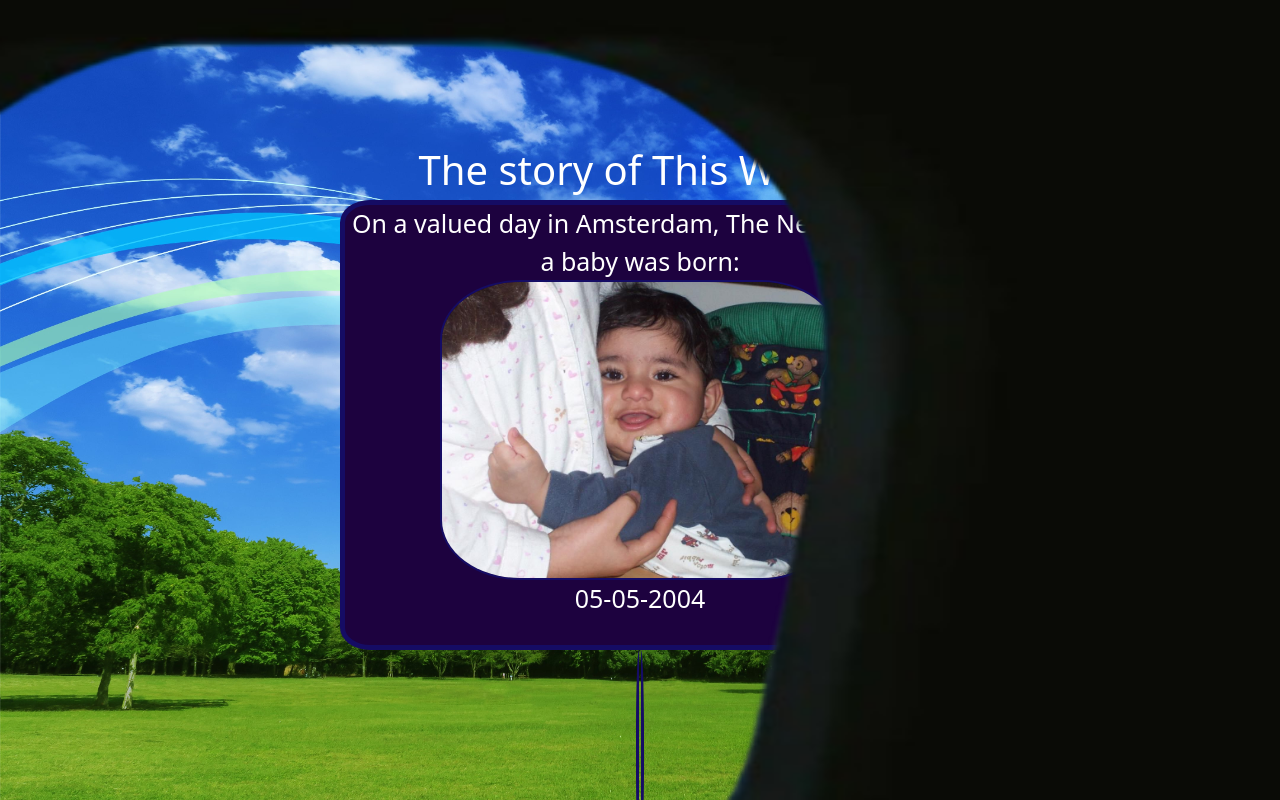
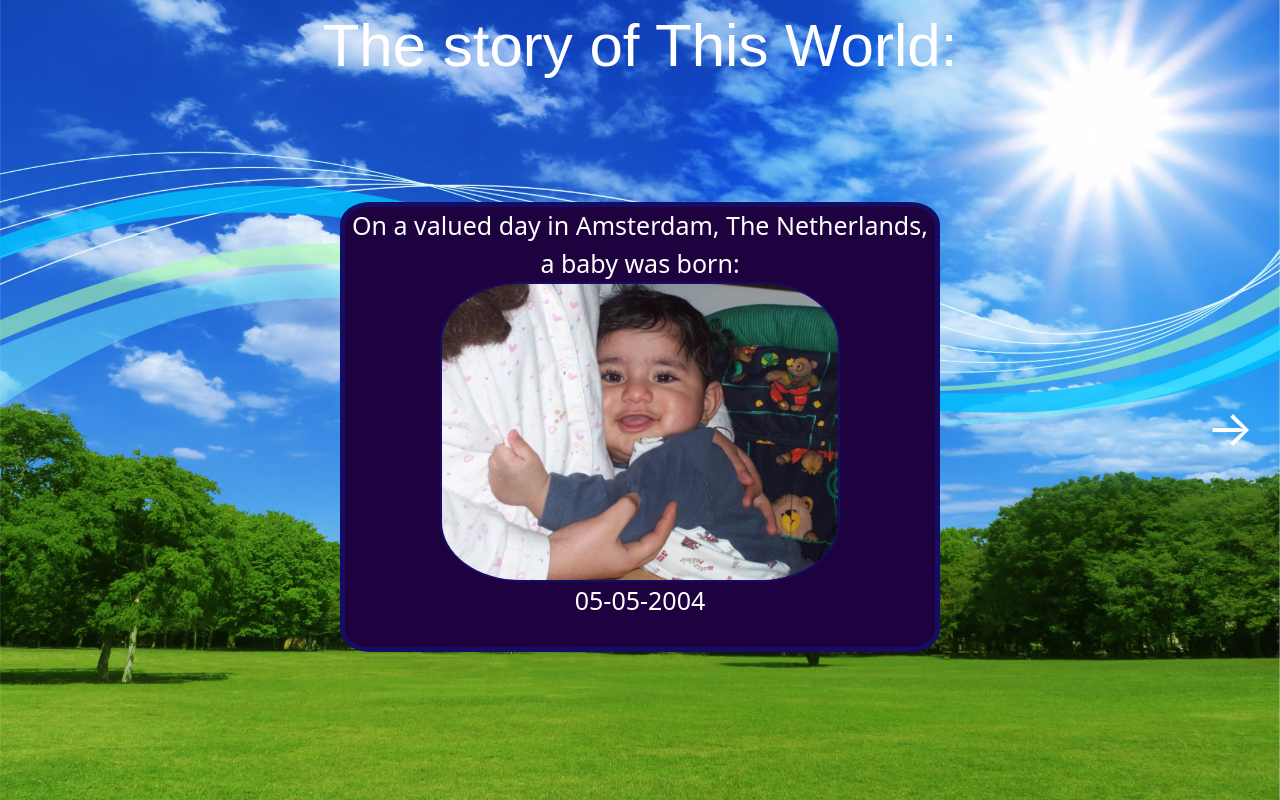
Before and after one commit to Jubin2004/jubin-website, a React (Vite) app: page /AppListGroup in a window 1280 px wide. Shown: the top 800 px of the page. Built offline with nearby package versions, Linux system fonts and the light colour scheme; a web font is replaced by a local one.

Commit message:
web-2: containers switch, removed plane window

```diff
--- a/src/AppListGroup.css
+++ b/src/AppListGroup.css
@@ -7,14 +7,17 @@
     text-align: center;
     margin: 0 auto;
     overflow: hidden;
+    min-height: 100vh;
+    width: 100%;
 }
 .my-font {
   color:white;
   font-size: 25px;
 }
 .Title{
-    font-size: 40px;
-    margin-top: 120px;
+    font-size: 60px;
+    margin-top: 10px;
+    margin-bottom: 120px;
     position: relative;
     color:rgb(126, 121, 175);
 }
@@ -25,6 +28,49 @@
     align-items: center;
     justify-content: center;
     margin: 20px 20px 20px 20px;
+}
+.carousel-wrapper {
+    position: relative;
+    display: flex;
+    align-items: center;
+    justify-content: center;
+    z-index: 2;
+    margin-top: 20px;
+}
+.carousel-btn {
+    position: absolute;
+    z-index: 10;
+}
+.carousel-btn:first-child {
+    left: 20px;
+}
+.carousel-btn:last-child {
+    right: 20px;
+}
+.carousel-viewport {
+    width: 100vw;
+    overflow: hidden;
+}
+.carousel-track {
+    display: flex;
+    transition: transform 0.8s ease;
+}
+.carousel-slide {
+    min-width: 100vw;
+    display: flex;
+    justify-content: center;
+}
+.carousel-btn {
+    background: none;
+    border: none;
+    color: white;
+    font-size: 50px;
+    cursor: pointer;
+    user-select: none;
+    transition: opacity 0.2s;
+}
+.carousel-btn:hover {
+    opacity: 0.6;
 }
 .Box-container{
     position: relative;
--- a/src/AppListGroup.tsx
+++ b/src/AppListGroup.tsx
@@ -1,10 +1,5 @@
-// import "./App.css";
+import { useState } from "react";
 import "./AppListGroup.css";
-import { Background1, Background2 } from "./Background";
-import Scroll from "./components/Scroll";
-import { PageHeight } from "./components/PageHeight";
-
-import plane from "./components/pics/frutaer/plane_3-removebg-preview.png";
 import baby_pic from "./components/pics/storyline/baby_jubin.jpg";
 import suikerspin from "./components/pics/storyline/suikerspin.jpg";
 import strand from "./components/pics/storyline/strand.jpg";
@@ -12,67 +7,63 @@ import osv from "./components/pics/storyline/osv.jpg";
 import ah from "./components/pics/storyline/ah_duim.jpg";
 import gym from "./components/pics/storyline/gym_duim.jpg";
 
-/// Function for ListGroup usage
 function AppListGroup() {
-  let img_baby = <img className="pic-in-cont-big" src={baby_pic}></img>;
-  let img_suikerspin = <img className="pic-in-cont" src={suikerspin}></img>;
-  let img_osv = <img className="pic-in-cont" src={osv}></img>;
-  let img_strand = <img className="pic-in-cont" src={strand}></img>;
-  let img_ah = <img className="pic-in-cont" src={ah}></img>;
-  let img_gym = <img className="pic-in-cont" src={gym}></img>;
-  const pageHeight = PageHeight();
+  const [current, setCurrent] = useState(0);
+
+  const slides = [
+    <div className="Box-container my-font">
+      <div>On a valued day in Amsterdam, The Netherlands, a baby was born:</div>
+      <div><img className="pic-in-cont-big" src={baby_pic} /></div>
+      05-05-2004
+    </div>,
+    <div className="Box-container my-font">
+      <div>A shy kid, but also very curious about the world around him. Trying to grasp as much of it as he possibly can.</div>
+      <div>
+        <img className="pic-in-cont" src={suikerspin} />
+        <img className="pic-in-cont" src={osv} />
+        <img className="pic-in-cont" src={strand} />
+      </div>
+      2004 - 2016
+    </div>,
+    <div className="Box-container my-font">
+      <div>Getting older, slowly building his own identity. Evaluating what he likes and what he doesn't. What he wants to build his own life around.</div>
+      <div>
+        <img className="pic-in-cont" src={ah} />
+        <img className="pic-in-cont" src={gym} />
+      </div>
+      <div>2016 - 2022</div>
+    </div>,
+    <div className="Box-container my-font"></div>,
+  ];
 
   return (
     <div className="Parent-container">
-      {/* <Background1 windowHeight={`${pageHeight}px`} />
-      <Background2 windowHeight={pageHeight} /> */}
-      <img
-        style={{
-          right: "0px",
-          width: "1950px",
-          height: "950px",
-          position: "fixed",
-          zIndex: "1",
-        }}
-        src={plane}
-      ></img>
-      <div className="Column-container">
-        <div className="Title my-font">The story of This World:</div>
-        <Scroll class="Box-container my-font">
-          <div>
-            On a valued day in Amsterdam, The Netherlands, a baby was born:
+      <h1 className="Title my-font">The story of This World:</h1>
+      <div className="carousel-wrapper">
+        <button
+          className="carousel-btn"
+          onClick={() => setCurrent(c => c - 1)}
+          style={{ visibility: current === 0 ? "hidden" : "visible" }}
+        >
+          &#8592;
+        </button>
+        <div className="carousel-viewport">
+          <div
+            className="carousel-track"
+            style={{ transform: `translateX(-${current * 100}%)` }}
+          >
+            {slides.map((slide, i) => (
+              <div key={i} className="carousel-slide">{slide}</div>
+            ))}
           </div>
-          <div>{img_baby}</div>
-          05-05-2004
-        </Scroll>
-        <Scroll class="vl"></Scroll>
-        <Scroll class="Box-container my-font">
-          <div>
-            A shy kid, but also very curious about the world around him. Trying
-            to grasp as much of it as he possibly can.
-          </div>
-          <div>
-            {img_suikerspin}
-            {img_osv}
-            {img_strand}
-          </div>
-          2004 - 2016
-        </Scroll>
-        <Scroll class="vl"></Scroll>
-        <Scroll class="Box-container my-font">
-          <div>
-            Getting older, slowly building his own identity. Evaluating what he
-            likes and what he doesn't. What he wants to build his own life
-            around.
-          </div>
-          <div>
-            {img_ah}
-            {img_gym}
-          </div>
-          <div>2016 - 2022</div>
-        </Scroll>
-        <Scroll class="vl"></Scroll>
-        <Scroll class="Box-container my-font"></Scroll>
+        </div>
+        <button
+          className="carousel-btn"
+          onClick={() => setCurrent(c => c + 1)}
+          style={{ visibility: current === slides.length - 1 ? "hidden" : "visible" }}
+        >
+          &#8594;
+        </button>
       </div>
     </div>
   );
```
Also changed, not shown: src/components/pics/frutaer/plane_seats.jpg (added).
